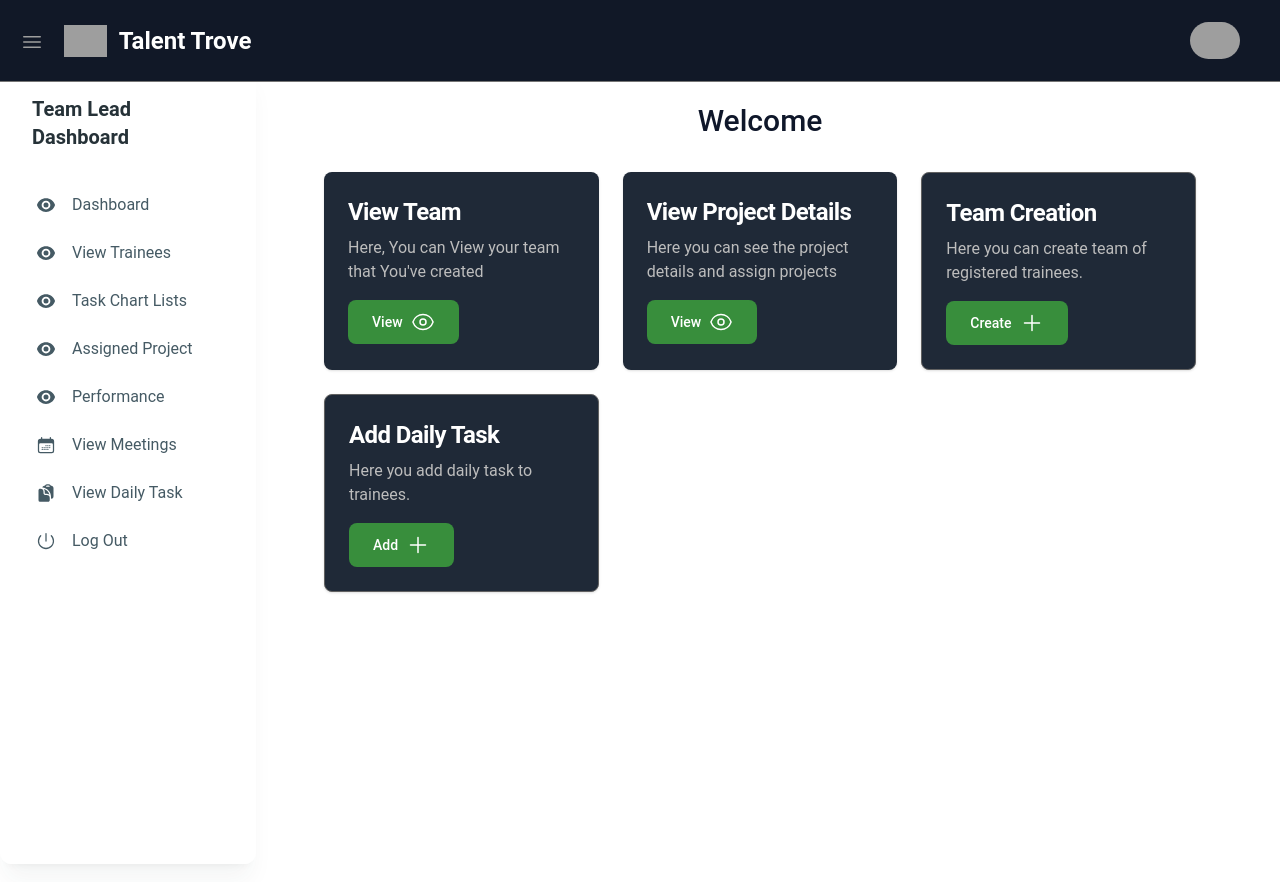
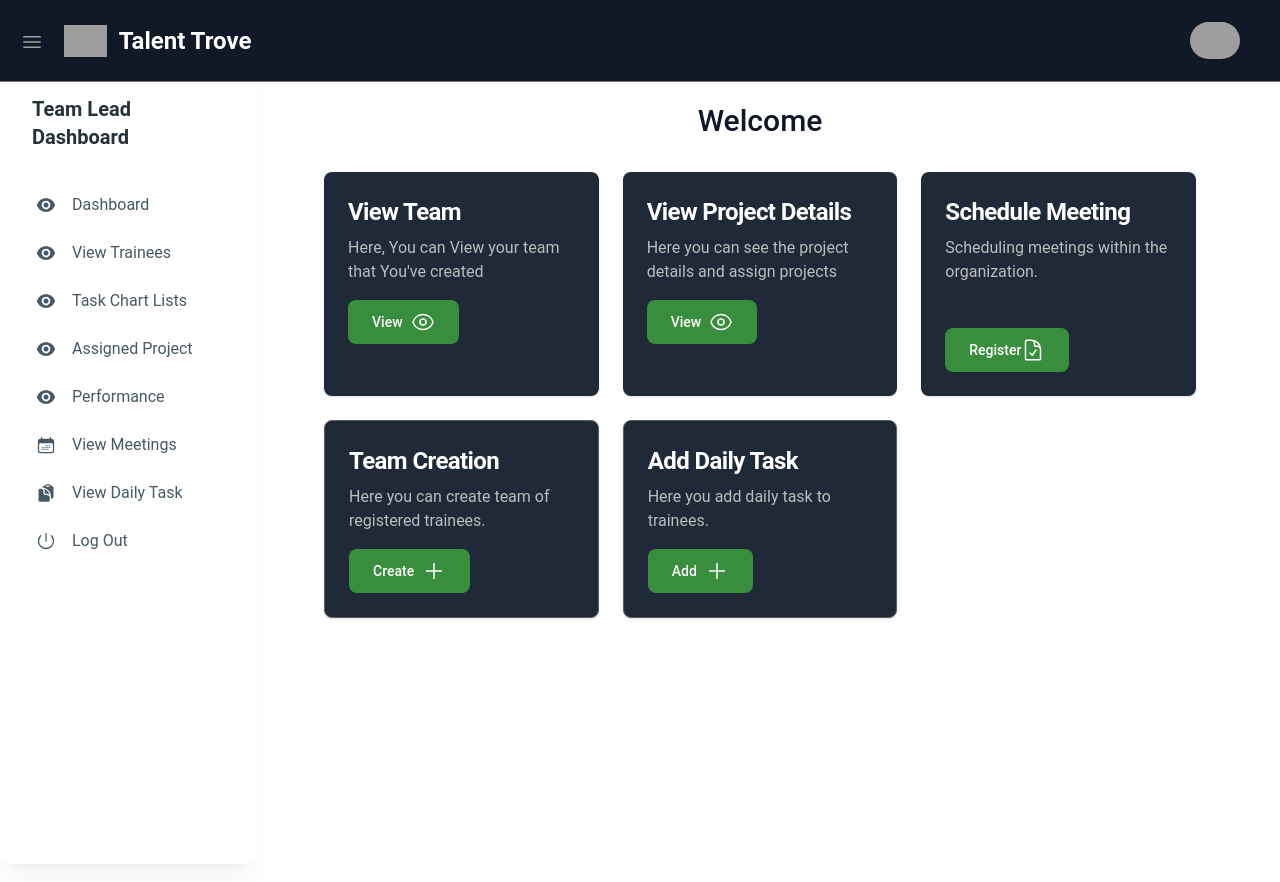
Before and after one commit to aadilmansoor/Employee-Performance-Evaluation-System, a React (Vite) app: page /team-lead in a window 1280 px wide. Built offline with nearby package versions, Linux system fonts and the light colour scheme; grey boxes are pictures that could not be loaded.

Commit message:
ui changes

```diff
--- a/src/App.jsx
+++ b/src/App.jsx
@@ -140,7 +140,7 @@ const App = () => {
               path="/team-lead/view-meeting"
               element={<ViewMeeting role="team-lead" />}
             />
-                        <Route path="/team-lead/Performance" element={<PerformanceEmp />} />
+            <Route path="/team-lead/Performance" element={<PerformanceEmp />} />
 
             <Route
               path="/team-lead/trainee-profile"
@@ -149,7 +149,7 @@ const App = () => {
             <Route path="/review" element={<Review />} />
             <Route
               path="/team-lead/schedule-meeting"
-              element={<ScheduleMeeting role="admin" />}
+              element={<ScheduleMeeting role="team-lead" />}
             />
             <Route path="/team-lead/register" element={<TeamLeadRegister />} />
             <Route path="/team-lead" element={<TeamLeadHome />} />
--- a/src/components/ScheduleMeeting.jsx
+++ b/src/components/ScheduleMeeting.jsx
@@ -70,7 +70,7 @@ const ScheduleMeeting = ({ role }) => {
         });
       }
     } else if (role === "team-lead") {
-      const token = localStorage.getItem("adminToken");
+      const token = localStorage.getItem("TlToken");
       const result = await scheduleMeetingTeamLeadAPI(token, {
         ...meetingDetails,
         date: formatDate(date),
--- /dev/null
+++ b/src/pages/Login/Login.css
@@ -0,0 +1,14 @@
+@keyframes fadeIn {
+    0% {
+      opacity: 0;
+      transform: translateY(-30px);
+    }
+    100% {
+      opacity: 1;
+      transform: translateY(0);
+    }
+  }
+
+  .fade-in {
+    animation: fadeIn 1s ease-out;
+  }
--- a/src/pages/Login/Login.jsx
+++ b/src/pages/Login/Login.jsx
@@ -1,6 +1,7 @@
 import { useState } from "react";
 import { useNavigate } from "react-router-dom";
 import Navbar from "../../components/Header/Navbar";
+import './Login.css'
 
 const Login = () => {
   const [selectedRole, setSelectedRole] = useState(null);
@@ -23,28 +24,37 @@ const Login = () => {
     <>
       <Navbar />
       <div
-        className="img"
+        className="relative img"
         style={{
-          backgroundImage: "url('https://e0.pxfuel.com/wallpapers/318/535/desktop-wallpaper-project-manager.jpg')",
+          backgroundImage: "url('https://wallpapercave.com/wp/wp5569141.jpg')",
           backgroundSize: "cover",
           backgroundPosition: "center",
         }}
       >
-        <div className="flex items-center justify-center min-h-screen  bg-opacity-75">
-          <div className="bg-white rounded-lg shadow-lg p-8 w-96">
+         <div className="absolute bg-black opacity-50"></div>
+        <div className="flex items-center justify-between min-h-screen bg-opacity-100 p-20">
+        <div className="flex items-center justify-center">
+            <div className="text-center">
+              <h1 className="text-6xl text-white font-bold mb-6 text-center fade-in">
+                welcome! to <br />Talent Trove
+              </h1>
+            </div>
+          </div>
+
+          <div className="bg-white rounded-lg shadow-lg p-14 fade-in">
             <h1 className="text-3xl font-bold mb-6 text-center">Select a Role</h1>
 
             <div className="space-y-4">
               <button
                 onClick={() => handleButtonClick("admin")}
-                className="w-full p-4 rounded-md font-semibold text-gray-500 hover:text-gray-700 transition-colors focus:outline-none focus:ring-2 focus:ring-offset-2 focus:ring-gray-500 border border-gray-300 hover:border-2 hover:border-gray-700"
+                className="w-full p-4 rounded-md font-semibold text-dark hover:text-gray-700 transition-colors focus:outline-none focus:ring-2 focus:ring-offset-2 focus:ring-gray-500 border border-gray-300 hover:border-2 hover:border-gray-700"
               >
                 Admin
               </button>
 
               <button
                 onClick={() => handleButtonClick("manager")}
-                className={`w-full p-4 rounded-md font-semibold text-gray-500 hover:text-gray-700 transition-colors focus:outline-none focus:ring-2 focus:ring-offset-2 focus:ring-gray-500 border border-gray-300 hover:border-gray-500 ${
+                className={`w-full p-4 rounded-md font-semibold text-dark hover:text-gray-700 transition-colors focus:outline-none focus:ring-2 focus:ring-offset-2 focus:ring-gray-500 border border-gray-300 hover:border-gray-500 ${
                   selectedRole === "manager" && "border-2 border-gray-700" // Selected state outline
                 }`}
               >
@@ -53,7 +63,7 @@ const Login = () => {
 
               <button
                 onClick={() => handleButtonClick("team-lead")}
-                className={`w-full p-4 rounded-md font-semibold text-gray-500 hover:text-gray-700 transition-colors focus:outline-none focus:ring-2 focus:ring-offset-2 focus:ring-gray-500 border border-gray-300 hover:border-gray-500 ${
+                className={`w-full p-4 rounded-md font-semibold text-dark hover:text-gray-700 transition-colors focus:outline-none focus:ring-2 focus:ring-offset-2 focus:ring-gray-500 border border-gray-300 hover:border-gray-500 ${
                   selectedRole === "team-lead" && "border-2 border-gray-700" // Selected state outline
                 }`}
               >
@@ -62,7 +72,7 @@ const Login = () => {
 
               <button
                 onClick={() => handleButtonClick("trainee")}
-                className={`w-full p-4 rounded-md font-semibold text-gray-500 hover:text-gray-700 transition-colors focus:outline-none focus:ring-2 focus:ring-offset-2 focus:ring-gray-500 border border-gray-300 hover:border-gray-500 ${
+                className={`w-full p-4 rounded-md font-semibold text-dark hover:text-gray-700 transition-colors focus:outline-none focus:ring-2 focus:ring-offset-2 focus:ring-gray-500 border border-gray-300 hover:border-gray-500 ${
                   selectedRole === "trainee" && "border-2 border-gray-700" // Selected state outline
                 }`}
               >
--- a/src/pages/TL-Home/TeamLeadHome.jsx
+++ b/src/pages/TL-Home/TeamLeadHome.jsx
@@ -91,6 +91,43 @@ const TeamLeadHome = () => {
               </div>
             </div>
 
+            {/* team lead meeting */}
+            <div className="max-w-sm  rounded-lg shadow bg-[rgb(31,41,55)] border-gray-700">
+              <div className="p-6">
+                <div className="min-h-[100px]">
+                  <h5 className="mb-2 text-2xl font-bold tracking-tight text-white">
+                    Schedule Meeting
+                  </h5>
+                  <p className="font-normal text-gray-400">
+                    Scheduling meetings within the organization.
+                  </p>
+                </div>
+                <Link to="/team-lead/schedule-meeting">
+                  <button
+                    type="button"
+                    className="mt-8 bg-green-700 hover:bg-green-800 focus:ring-4 focus:ring-green-300 text-white font-medium rounded-lg text-sm flex items-center px-6 py-2.5"
+                  >
+                    <span>Register</span>
+
+                    <svg
+                      xmlns="http://www.w3.org/2000/svg"
+                      fill="none"
+                      viewBox="0 0 24 24"
+                      strokeWidth={1.5}
+                      stroke="currentColor"
+                      className="w-6 h-6"
+                    >
+                      <path
+                        strokeLinecap="round"
+                        strokeLinejoin="round"
+                        d="M10.125 2.25h-4.5c-.621 0-1.125.504-1.125 1.125v17.25c0 .621.504 1.125 1.125 1.125h12.75c.621 0 1.125-.504 1.125-1.125v-9M10.125 2.25h.375a9 9 0 0 1 9 9v.375M10.125 2.25A3.375 3.375 0 0 1 13.5 5.625v1.5c0 .621.504 1.125 1.125 1.125h1.5a3.375 3.375 0 0 1 3.375 3.375M9 15l2.25 2.25L15 12"
+                      />
+                    </svg>
+                  </button>
+                </Link>
+              </div>
+            </div>
+
             <div className="max-w-sm border rounded-lg shadow bg-[rgb(31,41,55)] border-gray-700">
               <div className="p-6">
                 <h5 className="mb-2 text-2xl font-bold tracking-tight text-white">
```
